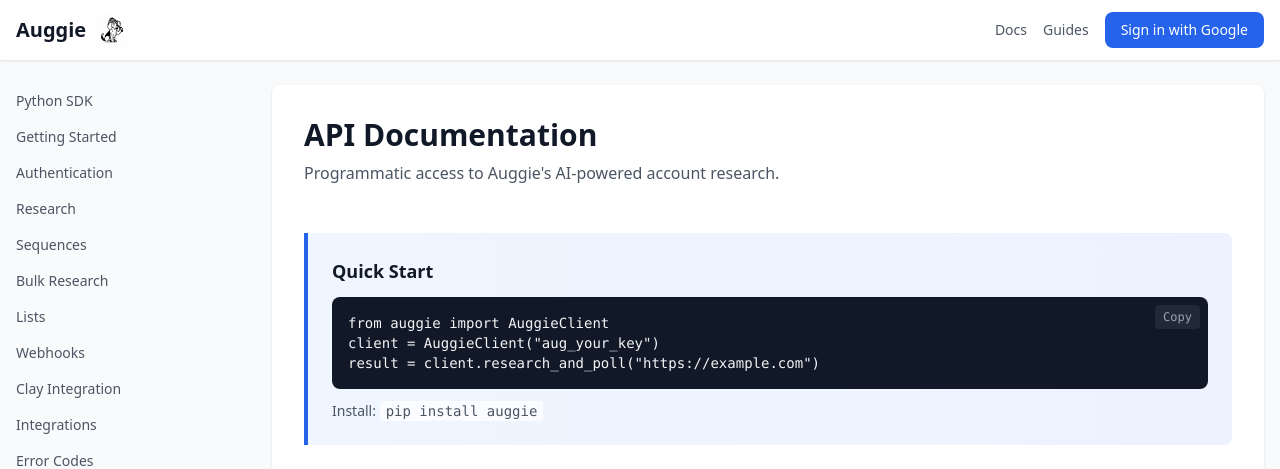
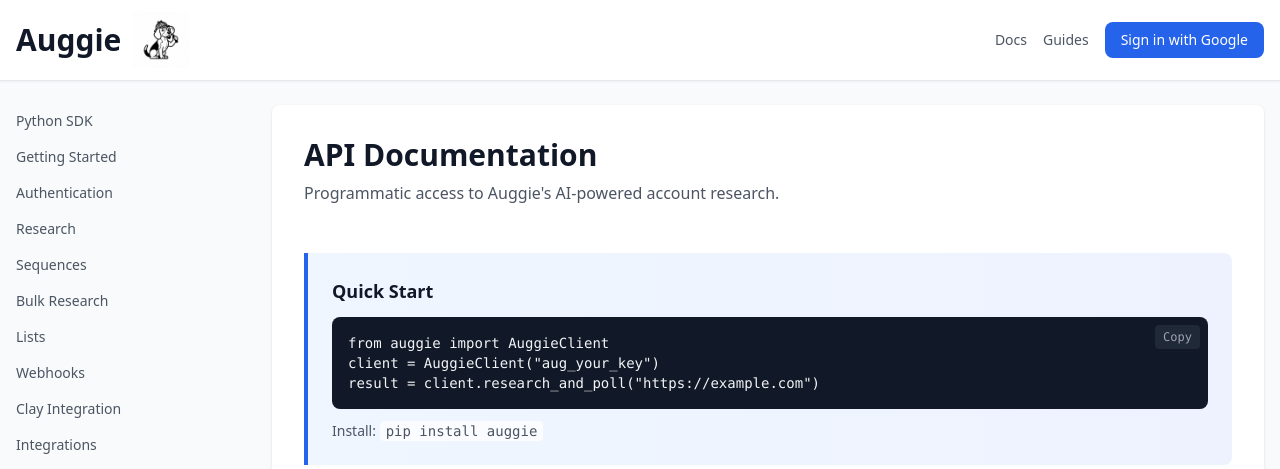
Before and after one commit to KeatonForrest/auggie, a FastAPI app: page /docs in a window 1280 px wide. Shown: the top 469 px of the page. Run offline with FastAPI, Linux system fonts and the light colour scheme; parts of the project's set-up code (start-up, migrations or seed data) failed here and were passed over; some libraries are stand-ins or nearby versions.

Commit message:
Enlarge navbar brand to match landing page across all templates
Co-Authored-By: Claude Opus 4.5 <noreply@anthropic.com>

```diff
--- a/templates/base.html
+++ b/templates/base.html
@@ -36,9 +36,9 @@
     <nav class="bg-white shadow-sm border-b">
         <div class="max-w-7xl mx-auto px-4 py-3">
             <div class="flex items-center justify-between">
-                <a href="/" class="flex items-center gap-2 text-xl font-bold text-gray-900">
+                <a href="/" class="flex items-center gap-3 text-3xl font-bold text-gray-900">
                     Auggie
-                    <img src="/static/logo.png" alt="" class="w-9 h-9">
+                    <img src="/static/logo.png" alt="" class="w-14 h-14">
                 </a>
                 {% if user %}
                 <!-- Mobile menu button -->
--- a/templates/onboarding.html
+++ b/templates/onboarding.html
@@ -12,7 +12,7 @@
     <nav class="bg-white shadow-sm border-b">
         <div class="max-w-7xl mx-auto px-4 py-3">
             <div class="flex items-center justify-between">
-                <span class="flex items-center gap-2 text-xl font-bold text-gray-900">Auggie <img src="/static/logo.png" alt="" class="w-9 h-9"></span>
+                <span class="flex items-center gap-3 text-3xl font-bold text-gray-900">Auggie <img src="/static/logo.png" alt="" class="w-14 h-14"></span>
                 <div class="flex items-center gap-2">
                     {% if user.picture %}
                     <img src="{{ user.picture }}" alt="" class="w-8 h-8 rounded-full">
--- a/templates/settings.html
+++ b/templates/settings.html
@@ -12,7 +12,7 @@
     <nav class="bg-white shadow-sm border-b">
         <div class="max-w-7xl mx-auto px-4 py-3">
             <div class="flex items-center justify-between">
-                <a href="/" class="flex items-center gap-2 text-xl font-bold text-gray-900 hover:text-gray-700">Auggie <img src="/static/logo.png" alt="" class="w-9 h-9"></a>
+                <a href="/" class="flex items-center gap-3 text-3xl font-bold text-gray-900 hover:text-gray-700">Auggie <img src="/static/logo.png" alt="" class="w-14 h-14"></a>
                 <div class="flex items-center gap-4">
                     <a href="/" class="text-sm text-gray-600 hover:text-gray-900">Back to Dashboard</a>
                     <div class="flex items-center gap-2">
--- a/templates/team_settings.html
+++ b/templates/team_settings.html
@@ -12,7 +12,7 @@
     <nav class="bg-white shadow-sm border-b">
         <div class="max-w-7xl mx-auto px-4 py-3">
             <div class="flex items-center justify-between">
-                <a href="/" class="flex items-center gap-2 text-xl font-bold text-gray-900 hover:text-gray-700">Auggie <img src="/static/logo.png" alt="" class="w-9 h-9"></a>
+                <a href="/" class="flex items-center gap-3 text-3xl font-bold text-gray-900 hover:text-gray-700">Auggie <img src="/static/logo.png" alt="" class="w-14 h-14"></a>
                 <div class="flex items-center gap-4">
                     <a href="/" class="text-sm text-gray-600 hover:text-gray-900">Back to Dashboard</a>
                     <div class="flex items-center gap-2">
--- a/templates/usage_dashboard.html
+++ b/templates/usage_dashboard.html
@@ -12,7 +12,7 @@
     <nav class="bg-white shadow-sm border-b">
         <div class="max-w-7xl mx-auto px-4 py-3">
             <div class="flex items-center justify-between">
-                <a href="/" class="flex items-center gap-2 text-xl font-bold text-gray-900 hover:text-gray-700">Auggie <img src="/static/logo.png" alt="" class="w-9 h-9"></a>
+                <a href="/" class="flex items-center gap-3 text-3xl font-bold text-gray-900 hover:text-gray-700">Auggie <img src="/static/logo.png" alt="" class="w-14 h-14"></a>
                 <div class="flex items-center gap-4">
                     <a href="/settings/team" class="text-sm text-gray-600 hover:text-gray-900">Back to Team</a>
                     <div class="flex items-center gap-2">
```
